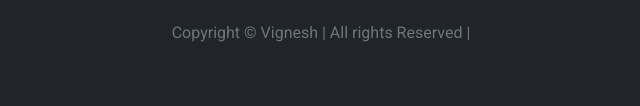
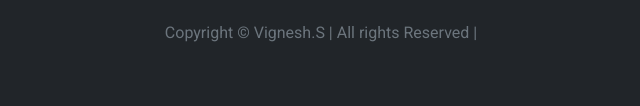
Before and after one commit to Vi2345/Bootstrap-Web-design-page, a plain HTML site: page index.html in a window 1280 px wide. Shown: the part 4873-4979 px from the top of the page, 319-959 px from the left. Drawn offline with nearby package versions, Linux system fonts and the light colour scheme.

Commit message:
Add files via upload

```diff
--- a/index.html
+++ b/index.html
@@ -571,7 +571,7 @@
 
   <div class="col-12 text-center mt-4">
     <a class="text-decoration-none" href="#"></a>
-    <p class="text-secondary">Copyright &copy; Vignesh | All rights Reserved |</p>
+    <p class="text-secondary">Copyright &copy; Vignesh.S | All rights Reserved |</p>
   </div>
 
 </footer>
```
